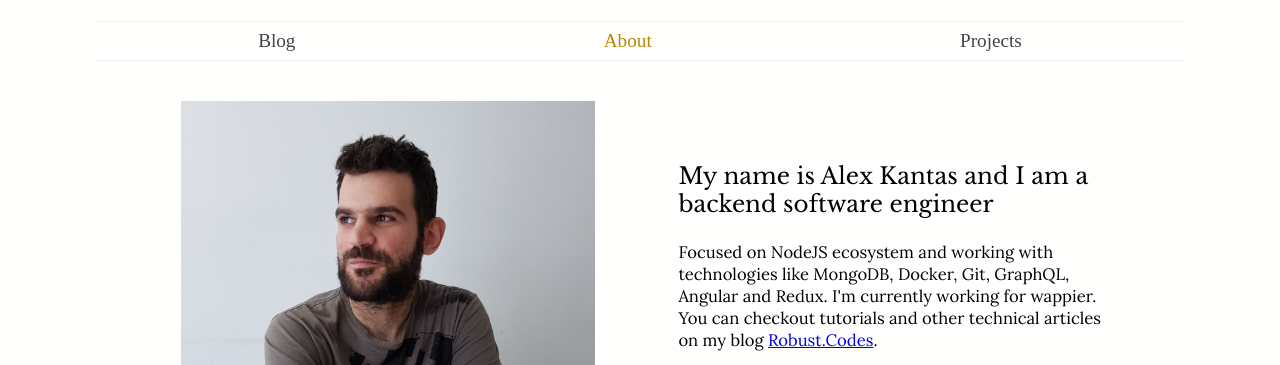
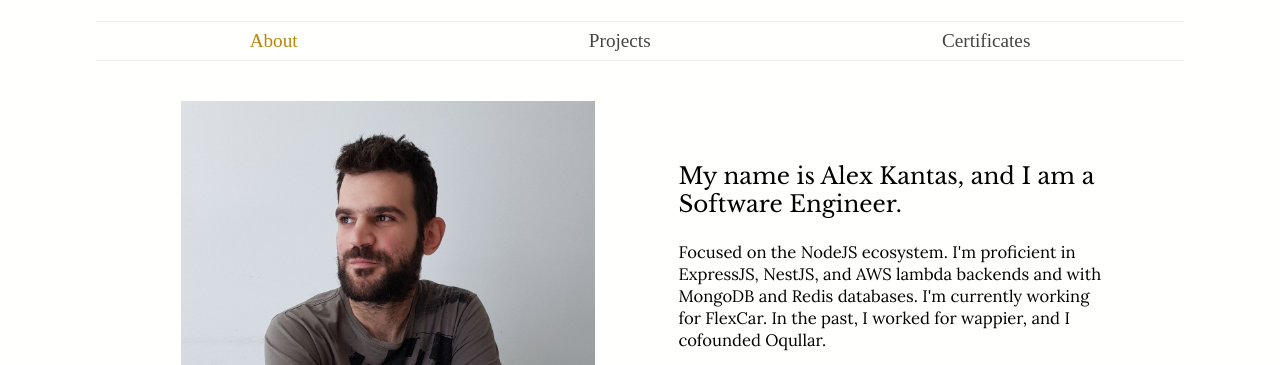
Before and after one commit to alexkantas/alexkantas.github.io, a plain HTML site: page index.original.html in a window 1280 px wide. Shown: the part 135-500 px from the top of the page. Drawn offline with nearby package versions, Linux system fonts and the light colour scheme; a web font is replaced by a local one.

Commit message:
add updated version of my homepage

```diff
--- a/css/style.css
+++ b/css/style.css
@@ -10,7 +10,7 @@
     --dark-theme-articlesHeader-color: ivory;
     --dark-theme-text-color: #fff;
     --dark-theme-hover-color: #383838;
-    --dark-theme-title-hover-color: #cccccc;
+    --dark-theme-hover-color-header: rgb(232, 232, 232);
 }
 
 .body {
@@ -251,35 +251,45 @@ ul.cerificates-container {
 
 @media (prefers-color-scheme: dark) {
     body {
-        background-color: var(--dark-theme-background-color)!important;
+        background-color: var(--dark-theme-background-color) !important;
     }
+
     .profileText {
         color: var(--dark-theme-text-color);
     }
+
     .my-name {
         color: var(--dark-theme-text-color);
     }
+
     .my-name:hover {
-        color: var(--dark-theme-title-hover-color);
+        color: var(--dark-theme-hover-color-header)
     }
+
     .nav-element {
         color: var(--dark-theme-text-color);
     }
+
     .nav-element:hover {
         color: var(--dark-theme-hover-color);
     }
+
     .myImage {
         filter: brightness(75%)contrast(100%);
     }
+
     .certificate {
         filter: contrast(100%);
     }
+
     .social-logos {
         filter: invert(100%);
     }
+
     .articlesHeader {
         color: var(--dark-theme-articlesHeader-color);
     }
+
     .cerificates-container>.certificate:hover {
         background: #505050;
     }
@@ -289,32 +299,41 @@ ul.cerificates-container {
     .my-name {
         font-size: 12vw;
     }
+
     .container {
         width: 85vw;
         text-align: center;
         margin: auto;
     }
+
     .nav-element {
         font-size: 3vw;
     }
+
     .profileSection {
         flex-direction: row;
     }
+
     .profileImage {
         width: 50%;
     }
+
     .profileText {
         width: 50%;
     }
+
     .infoHeader {
         font-size: 2.5vw;
     }
+
     .infoText {
         font-size: 1.8vw;
     }
+
     .myPhoto {
         max-height: 60vh;
     }
+
     .articlesHeader {
         font-size: 7vw;
     }
@@ -324,15 +343,19 @@ ul.cerificates-container {
     .my-name {
         font-size: 10vw;
     }
+
     .nav-element {
         font-size: 2vw;
     }
+
     .infoHeader {
         font-size: 2vw;
     }
+
     .infoText {
         font-size: 1.7vw;
     }
+
     .articlesHeader {
         font-size: 6vw;
     }
@@ -342,12 +365,15 @@ ul.cerificates-container {
     .my-name {
         font-size: 9vw;
     }
+
     .infoHeader {
         font-size: 1.8vw;
     }
+
     .infoText {
         font-size: 1.3vw;
     }
+
     .articlesHeader {
         font-size: 5vw;
     }
@@ -357,12 +383,15 @@ ul.cerificates-container {
     .my-name {
         font-size: 7vw;
     }
+
     .nav-element {
         font-size: 1.5vw;
     }
+
     .articlesHeader {
         font-size: 3vw;
     }
+
     .cerificates-container>.certificate {
         width: 35vw;
         font-size: 1.4vw;
--- a/index.original.html
+++ b/index.original.html
@@ -7,6 +7,7 @@
     <meta name="viewport" content="width=device-width, initial-scale=1.0">
     <meta name="author" content="Alexandros Kantas">
     <link rel="shortcut icon" type="image/png" href="./favicon.png"/>
+    <!-- <link rel="stylesheet" href="./css/dist/style.css"> -->
     <link rel="stylesheet" href="./css/style.css">
     <link href="https://fonts.googleapis.com/css?family=Coustard" rel="stylesheet">
     <link href="https://fonts.googleapis.com/css?family=Lora" rel="stylesheet">
@@ -20,9 +21,10 @@
             <h1 class="my-name">Alex Kantas</h1>
         </header>
         <nav class="navbar">
-            <a class="nav-element" href="http://robust.codes">Blog</a>
+            <!-- <a class="nav-element" href="http://robust.codes">Blog</a> -->
             <a class="nav-element active" href="#">About</a>
             <a class="nav-element" href="https://projects.kantas.net">Projects</a>
+            <a class="nav-element" href="./certificates/index.html">Certificates</a>
         </nav>
         <section class="profileSection">
             <div class="profileImage">
@@ -33,11 +35,9 @@
                 </picture>
             </div>
             <div class="profileText">
-                <p class="infoHeader"> My name is Alex Kantas and I am a backend software engineer</p>
-                <p class="infoText">Focused on NodeJS ecosystem and
-                    working with technologies like MongoDB, Docker, Git, GraphQL, Angular and Redux.
-                    I'm currently working for wappier.
-                    You can checkout tutorials and other technical articles on my blog <a href="http://robust.codes">Robust.Codes</a>.</p>
+                <p class="infoHeader">My name is Alex Kantas, and I am a Software Engineer.</p>
+                <p class="infoText">Focused on the NodeJS ecosystem. I'm proficient in ExpressJS, NestJS, and AWS lambda backends and with MongoDB and Redis databases.
+                    I'm currently working for FlexCar. In the past, I worked for wappier, and I cofounded Oqullar.
                     <div class="social-logos">
                         <a title="Contact me on LinkedIn" href="https://www.linkedin.com/in/alexkantas/" target="_blank"><img src="./img/linkedin.png"></a>
                         <a title="Checkout my repositories on Github" href="https://github.com/alexkantas" target="_blank"><img src="./img/github.png"></a>
```
